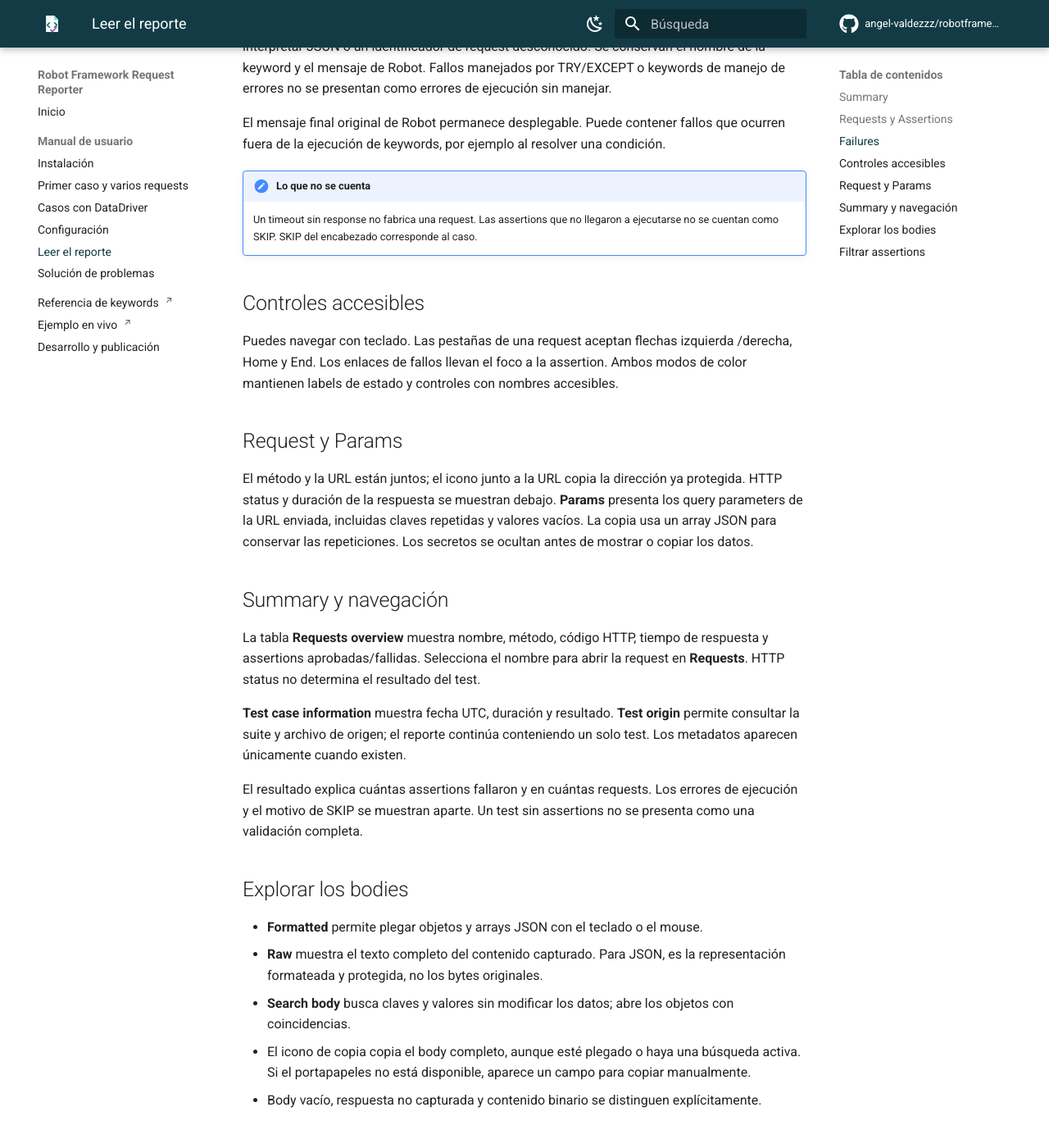
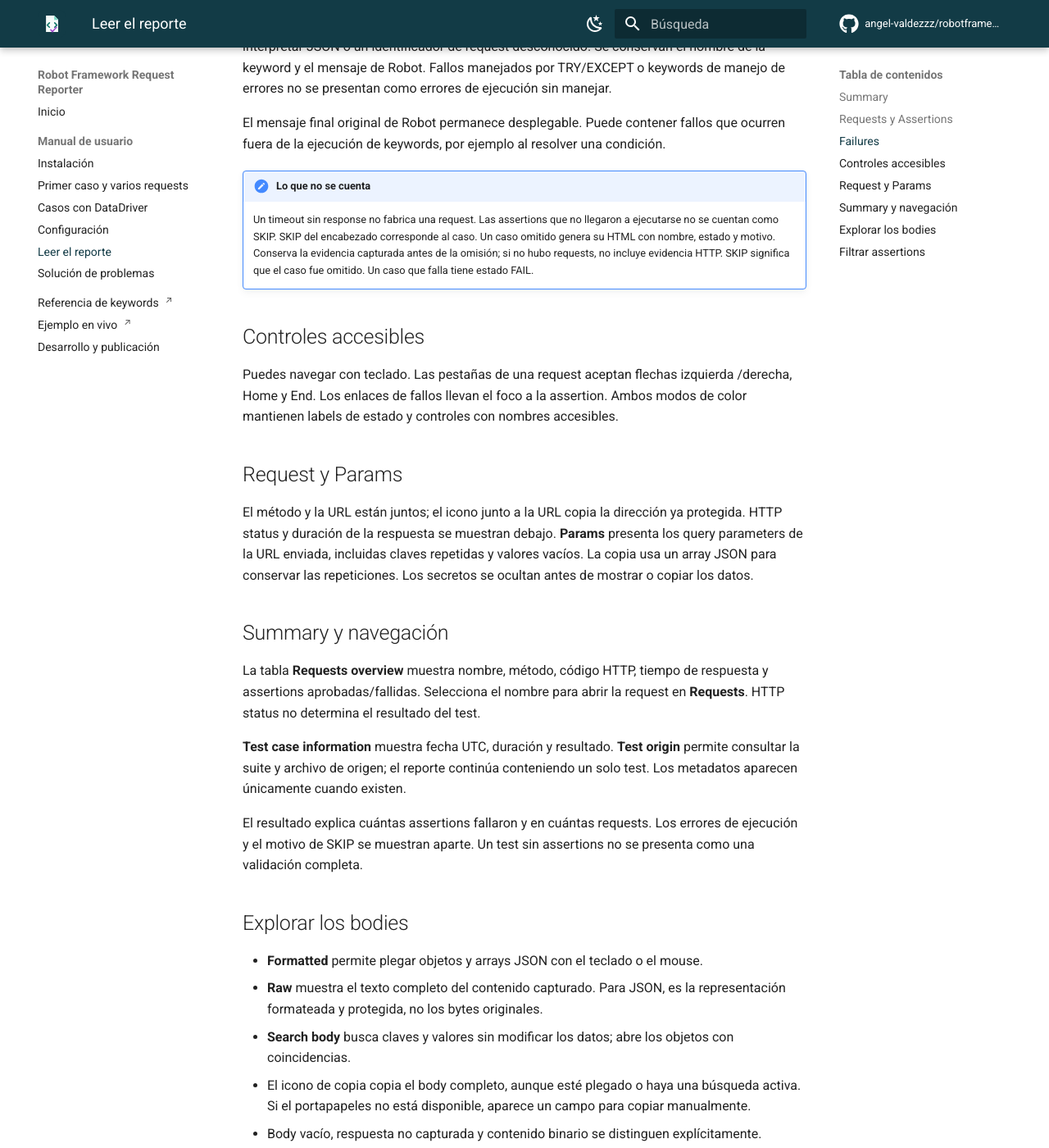
Before and after one commit to angel-valdezzz/robotframework-api-case-reporter, an MkDocs documentation site: the page built from docs/report.md, in a window 1280 px wide and 1400 px high, scrolled down 1389 px. Shown: the whole window at 82% size. Built offline with MkDocs 1.6.1 and Material for MkDocs 9.7.7, drawn with Linux system fonts in a browser that asks for light colours; comment, search, counter and statistics services are not loaded.

```diff
--- a/docs/report.md
+++ b/docs/report.md
@@ -52,6 +52,9 @@ que ocurren fuera de la ejecución de keywords, por ejemplo al resolver una cond
 !!! note "Lo que no se cuenta"
     Un timeout sin response no fabrica una request. Las assertions que no llegaron
     a ejecutarse no se cuentan como SKIP. SKIP del encabezado corresponde al caso.
+    Un caso omitido genera su HTML con nombre, estado y motivo. Conserva la evidencia
+    capturada antes de la omisión; si no hubo requests, no incluye evidencia HTTP.
+    SKIP significa que el caso fue omitido. Un caso que falla tiene estado FAIL.
 
 ## Controles accesibles
 
```
Also changed, not shown: other parts of docs/report.md (+1 -1 lines), docs/index.md (+1 -1 lines), 1 other file.
